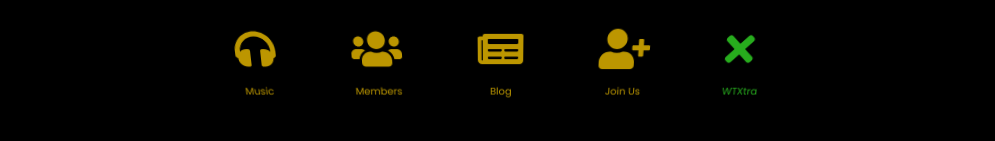
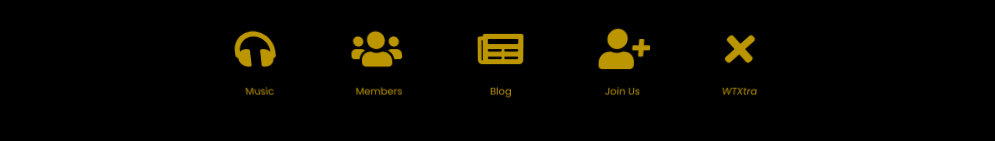
Before and after one commit to WeTalkSound/wts.co, a plain HTML site: page index.html in a window 1280 px wide. Shown: the part 415-556 px from the top of the page, without its empty margins (141-1136 px from the left). Drawn offline with nearby package versions, Linux system fonts and the light colour scheme; a web font is replaced by a local one.

Commit message:
Update index.html

```diff
--- a/index.html
+++ b/index.html
@@ -56,8 +56,8 @@
           <p class="footernavtext">Join Us</p>
         </div>
         <div href="" class="footernaviconspad">
-          <a href="https://wtxtra.agency" class="footernaviconspad" style="color: #34ea27;"><i class="fas fa-times fa-4x d-flex"></i></a>
-          <p class="footernavtext" style="color: #34ea27;">WTXtra</p>
+          <a href="https://wtxtra.agency" class="footernaviconspad" style="color: #ffcc00;"><i class="fas fa-times fa-4x d-flex"></i></a>
+          <p class="footernavtext" style="color: #ffcc00;">WTXtra</p>
         </div>
       </div>
     </div>
```
